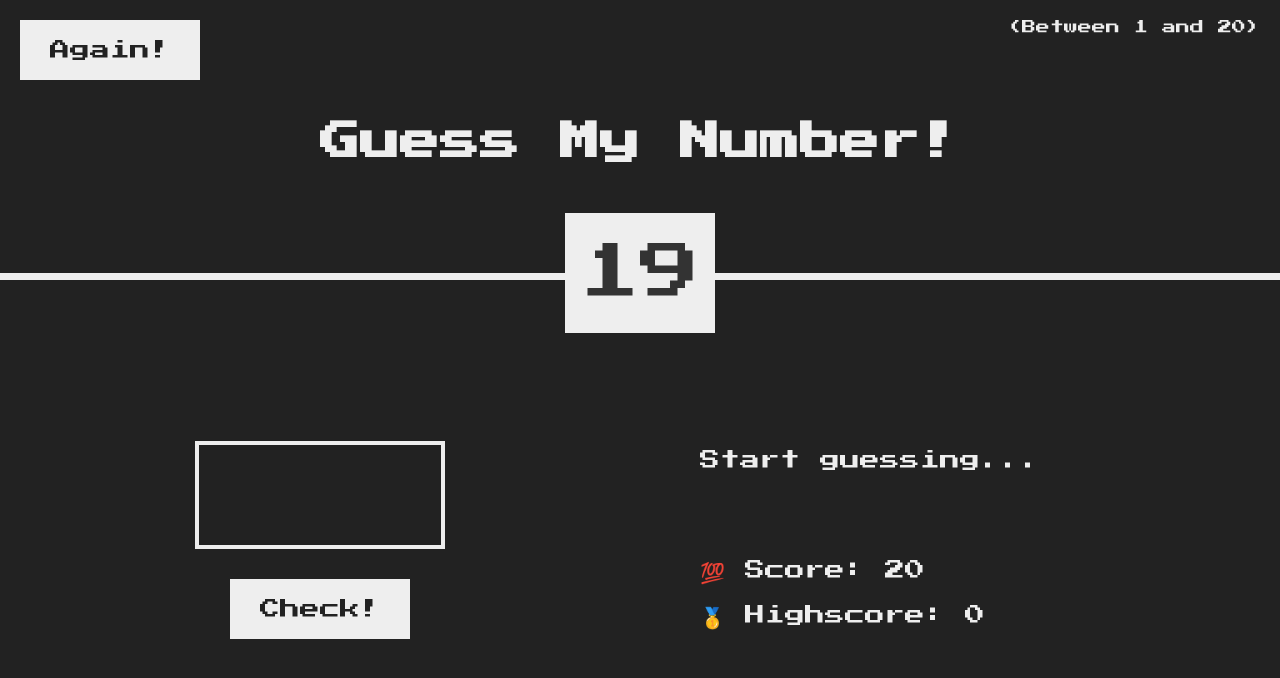
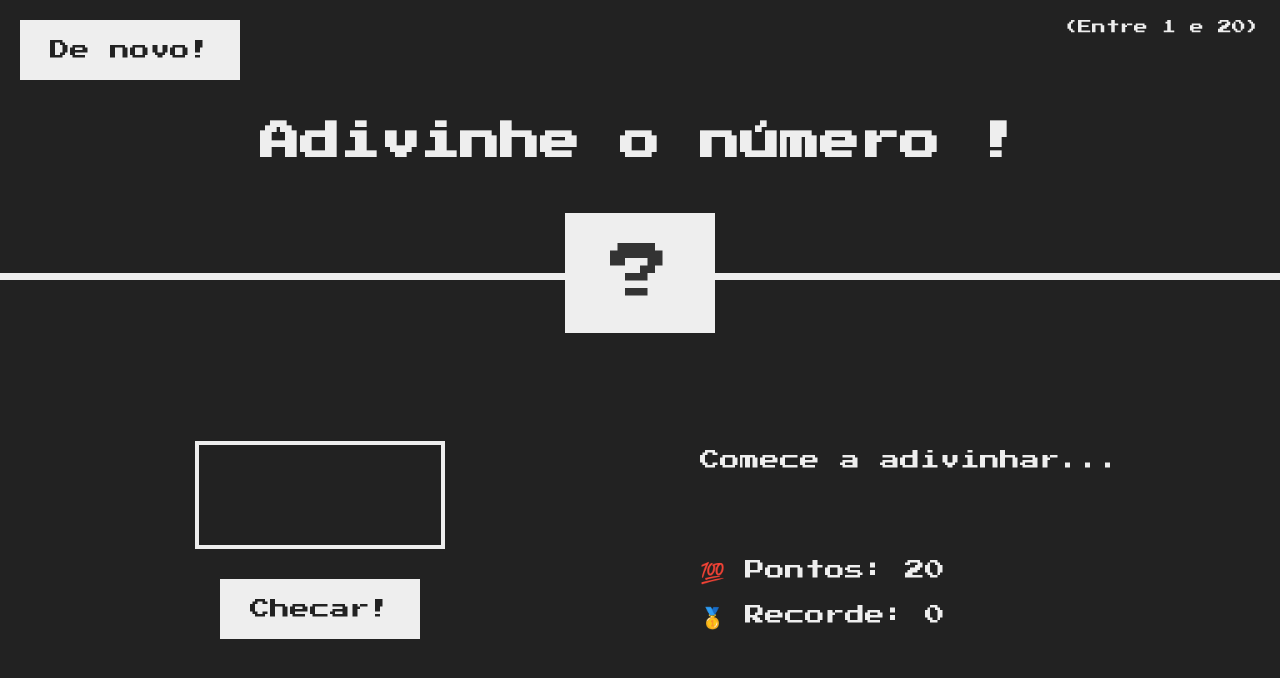
Before and after one commit to pfmello/Jogo-Adivinha, a plain HTML site: page index.html in a window 1280 px wide. Drawn offline with Linux system fonts and the light colour scheme.

Commit message:
implementado selectors iniciais

```diff
--- a/index.html
+++ b/index.html
@@ -5,25 +5,25 @@
     <meta name="viewport" content="width=device-width, initial-scale=1.0" />
     <meta http-equiv="X-UA-Compatible" content="ie=edge" />
     <link rel="stylesheet" href="style.css" />
-    <title>Guess My Number!</title>
+    <title>Adivinhe o número !</title>
   </head>
   <body>
     <header>
-      <h1>Guess My Number!</h1>
-      <p class="between">(Between 1 and 20)</p>
-      <button class="btn again">Again!</button>
+      <h1>Adivinhe o número !</h1>
+      <p class="between">(Entre 1 e 20)</p>
+      <button class="btn again">De novo!</button>
       <div class="number">?</div>
     </header>
     <main>
       <section class="left">
         <input type="number" class="guess" />
-        <button class="btn check">Check!</button>
+        <button class="btn check">Checar!</button>
       </section>
       <section class="right">
-        <p class="message">Start guessing...</p>
-        <p class="label-score">💯 Score: <span class="score">20</span></p>
+        <p class="message">Comece a adivinhar...</p>
+        <p class="label-score">💯 Pontos: <span class="score">20</span></p>
         <p class="label-highscore">
-          🥇 Highscore: <span class="highscore">0</span>
+          🥇 Recorde: <span class="highscore">0</span>
         </p>
       </section>
     </main>
--- a/script.js
+++ b/script.js
@@ -4,11 +4,18 @@ const numberElement = document.querySelector('.number');
 const btnCheckElement = document.querySelector('.check');
 const guessInputElement = document.querySelector('.guess');
 
+const bodyElement = document.querySelector('body');
+
+console.log(numberElement);
+
 const randomNumber = Math.floor(Math.random() * 20) + 1;
-numberElement.textContent = randomNumber;
+console.log(randomNumber);
 
 btnCheckElement.addEventListener('click', function () {
   const userGuess = guessInputElement.value;
 
-  if (+userGuess === randomNumber) alert('venceu');
+  if (+userGuess === randomNumber) {
+    numberElement.textContent = randomNumber;
+    bodyElement.style.backgroundColor = '#60b347';
+  }
 });
```
